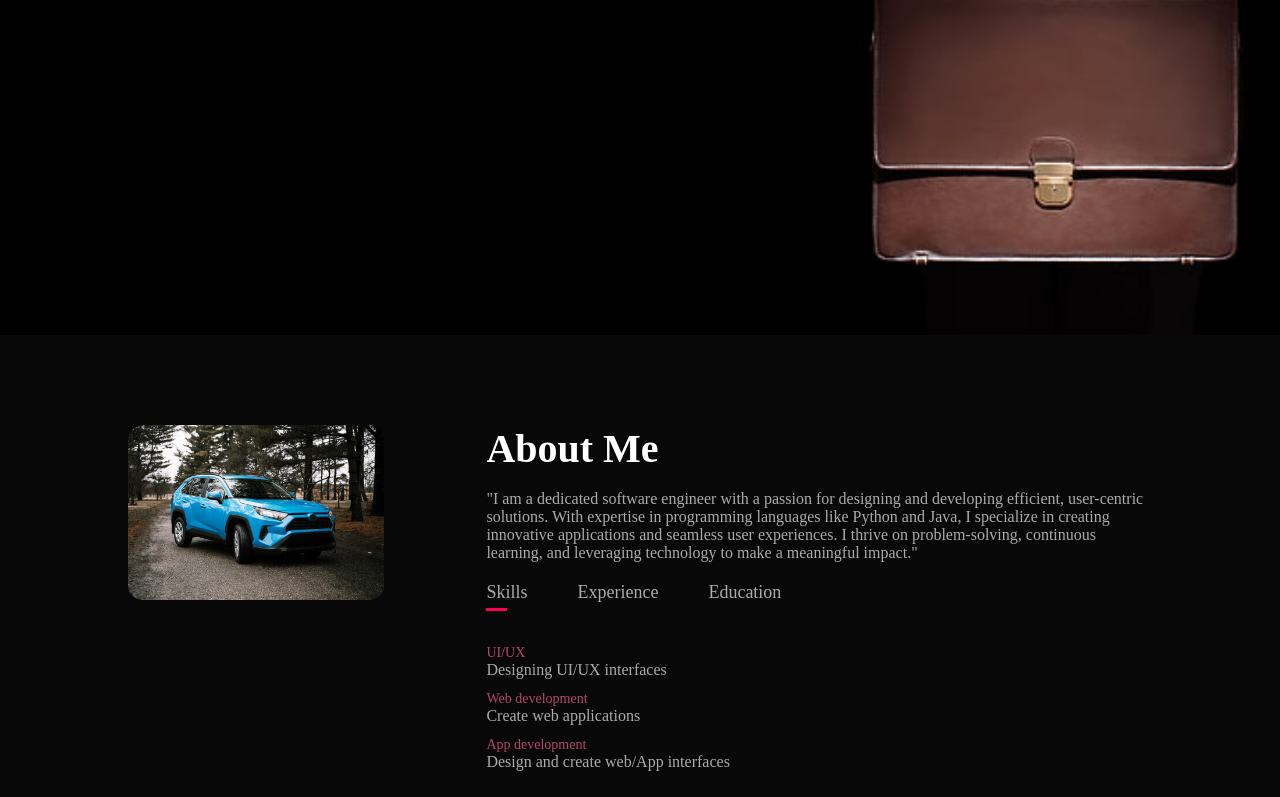
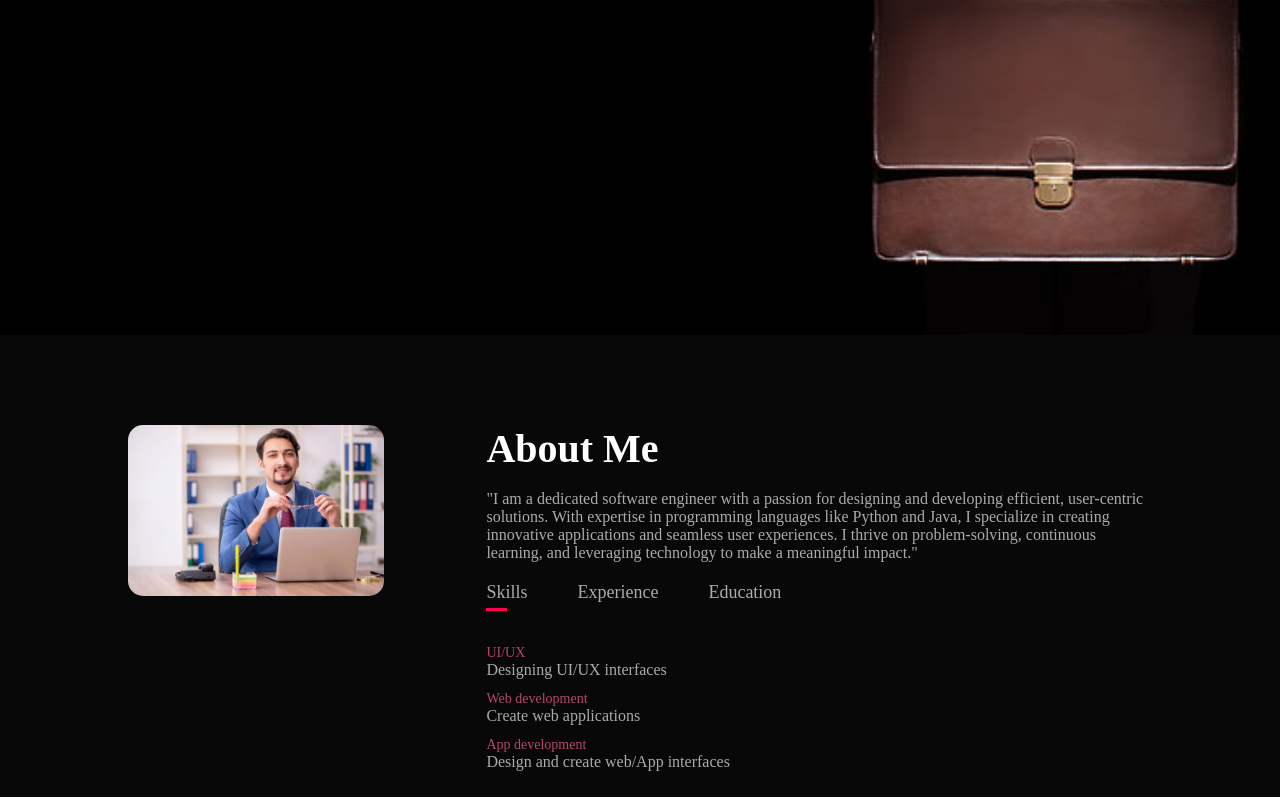
Before and after one commit to MenukaSankalpa/portfolio, a plain HTML site: page index.html in a window 1280 px wide. Shown: the part 465-1262 px from the top of the page. Drawn offline with nearby package versions, Linux system fonts and the light colour scheme.

Commit message:
update picture in site

```diff
--- a/index.html
+++ b/index.html
@@ -41,7 +41,7 @@
         <div class="container">
             <div class="row">
                 <div class="about-col-1">
-                    <img src="img/car-1.jpg" alt="">
+                    <img src="img/pro1.jpg" alt="">
                 </div>
                 <div class="about-col-2">
                     <h1 class="sub-title">About Me</h1><br>
```
Also changed, not shown: img/pro1.jpg (added).
